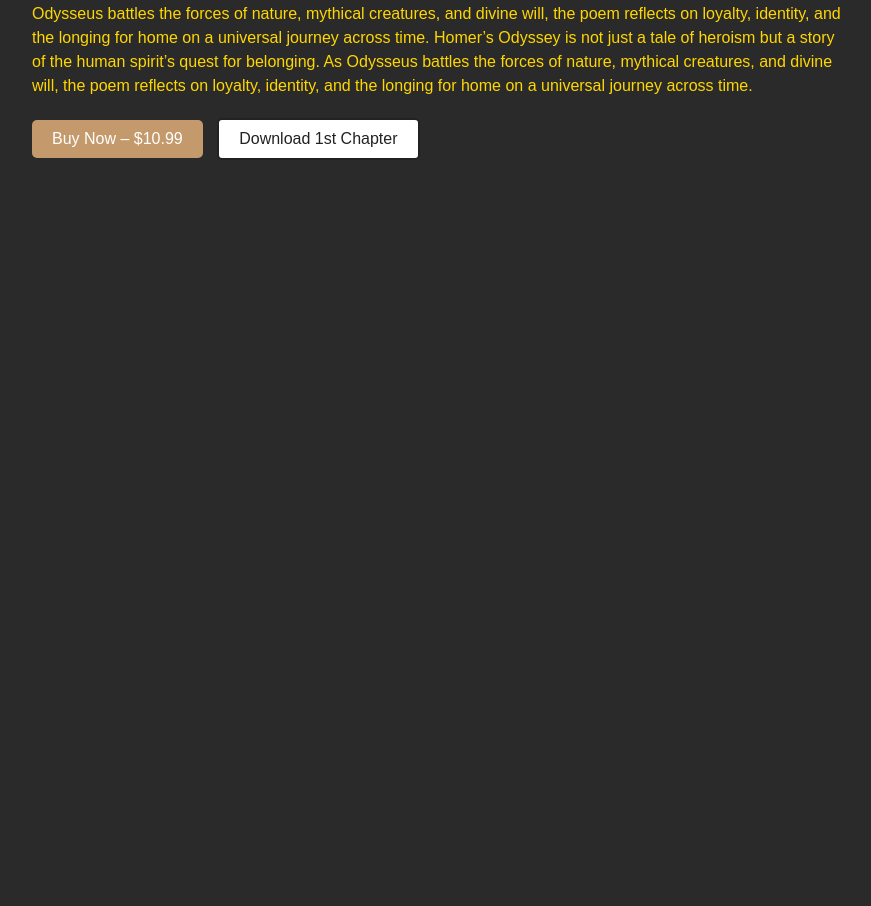
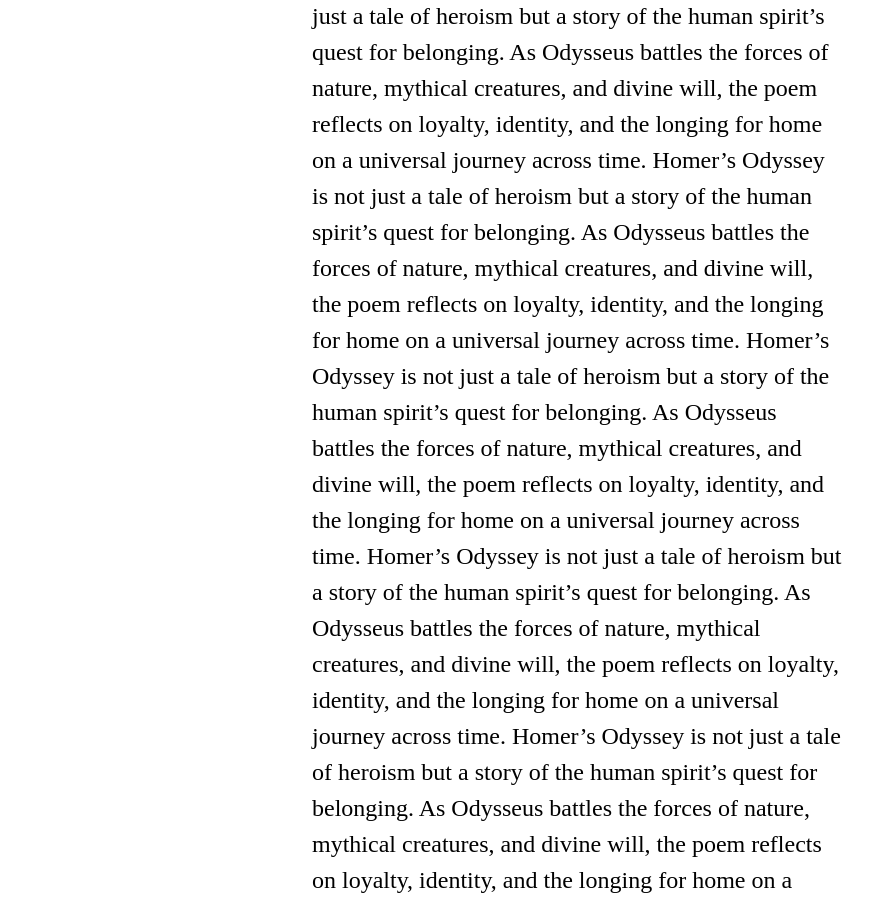
Before and after one commit to DCVAM/DCVAM_website, a plain HTML site: page evolution/posts/week1.html in a window 1280 px wide. Shown: the part 2724-3630 px from the top of the page, without its empty margins (378-1249 px from the left). Before the commit the page ends 3394 px from the top, so only its background shows below. Drawn offline with Linux system fonts and the light colour scheme.

Commit message:
Fixed weekly posts' layout

```diff
--- a/evolution/posts/week1.html
+++ b/evolution/posts/week1.html
@@ -95,20 +95,25 @@
     <meta name="viewport" content="width=device-width, initial-scale=1.0">
     <title>Book Promo</title>
     <style>
+        @font-face {
+            font-family: myFirstFont;
+            src: url("../../layouts/assets/fonts/MigaeSemibold-3zd2M.otf");
+        }
         body {
-            font-family: Arial, sans-serif;
+            /* font-family: Arial, sans-serif; */
             margin: 0;
             padding: 0;
-            background-color: #2a2a2a;
+            background-color: white;
         }
         .container {
             display: flex;
-            max-width: 1200px;
-            margin: 50px auto;
-            background: #2a2a2a;
+            /* max-width: 1200px; */
+            /* margin: 50px; */
+            margin-left: 300px;
+            background: white;
             padding: 40px;
             border-radius: 10px;
-            color:#2a2a2a;
+            color:white;
         }
         .book-cover {
             background-color: #2a2a2a;
@@ -140,14 +145,17 @@
             padding: 20px;
             margin-left: 350px; /* Adjust to prevent overlap with fixed element */
             margin-bottom: 400px;
+            padding-left: 0;
         }
         .content h1 {
-            font-size: 2.5rem;
-            color: #FFD700;
+            /* font-family:'Migae'; */
+            font-family: 'myFirstFont';
+            font-size: 4rem;
+            color: black;
         }
         .content p {
-            font-size: 1rem;
-            color: #FFD700;
+            font-size: 1.5rem;
+            color: black;
             line-height: 1.5;
         }
         .buttons {
@@ -270,10 +278,10 @@
 
 
             </p>
-            <div class="buttons">
+            <!-- <div class="buttons">
                 <a href="#" class="btn buy-btn">Buy Now – $10.99</a>
                 <a href="#" class="btn download-btn">Download 1st Chapter</a>
-            </div>
+            </div> -->
         </div>
     </div>
 </body>
```
Also changed, not shown: layouts/assets/fonts/MigaeSemibold-3zd2M.otf (added).
